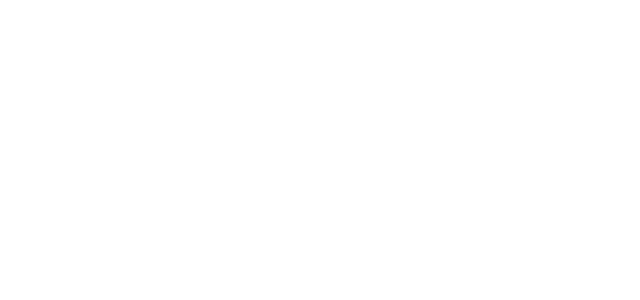
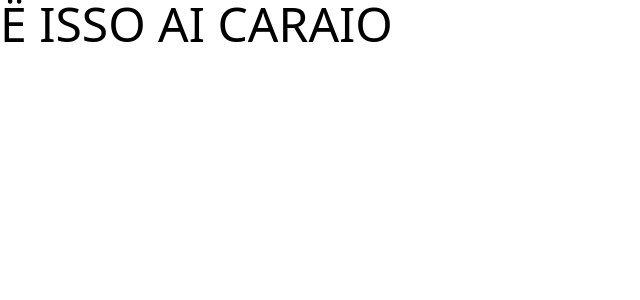
Before and after one commit to thedaykoman/password-manager-front, an Angular app: page /dashboard in a window 1280 px wide. Before the commit this address led to /. Shown: the top 300 px of the page, without its empty margins (0-640 px from the left). Built offline with nearby package versions, Linux system fonts and the light colour scheme; sample sign-in values are in the browser's storage.

Commit message:
feat: create dashbaord page

```diff
--- a/src/app/app.routes.ts
+++ b/src/app/app.routes.ts
@@ -1,6 +1,7 @@
 import { Routes } from '@angular/router';
 import { HomeLoginComponent } from './pages/home-login/home-login.component';
 import { HomeRegisterComponent } from './pages/home-register/home-register.component';
+import { DashboardComponent } from './pages/dashboard/dashboard.component';
 
 export const routes: Routes = [
     {
@@ -15,5 +16,9 @@
     {
         path: "register",
         component: HomeRegisterComponent,
+    },
+    {
+        path: "dashboard",
+        component: DashboardComponent,
     }
 ];
--- /dev/null
+++ b/src/app/pages/dashboard/dashboard.component.html
@@ -0,0 +1 @@
+<h1 class="text-5xl">Ë ISSO AI CARAIO</h1>
--- /dev/null
+++ b/src/app/pages/dashboard/dashboard.component.ts
@@ -0,0 +1,17 @@
+import { Component } from '@angular/core';
+import { Router, RouterLink } from '@angular/router';
+import { AuthService } from '../../auth/auth.service';
+
+@Component({
+  selector: 'app-dashboard',
+  standalone: true,
+  imports: [RouterLink],
+  templateUrl: './dashboard.component.html',
+})
+export class DashboardComponent {
+  constructor(private authService: AuthService, private router: Router) {
+    if (!this.authService.isLoggedIn()) {
+      this.router.navigate(['/login']);
+    }
+  }
+}
--- a/src/index.html
+++ b/src/index.html
@@ -1,5 +1,6 @@
 <!doctype html>
 <html lang="en">
+
 <head>
   <meta charset="utf-8">
   <title>PasswordX</title>
@@ -7,7 +8,9 @@
   <meta name="viewport" content="width=device-width, initial-scale=1">
   <link rel="icon" type="image/x-icon" href="./favicon.svg">
 </head>
+
 <body>
   <app-root></app-root>
 </body>
+
 </html>
```
Also changed, not shown: src/main.ts (line endings or trailing spaces).
